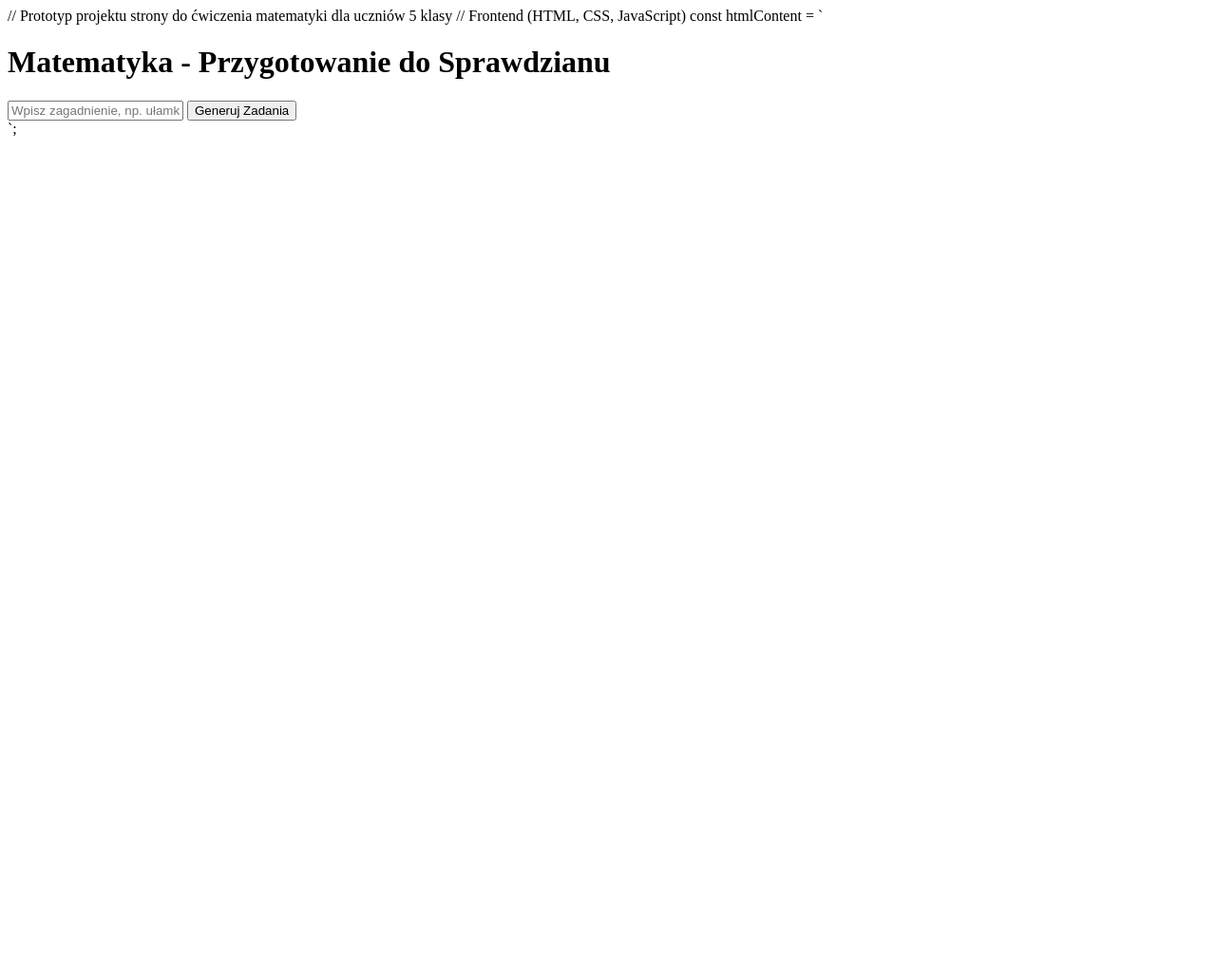
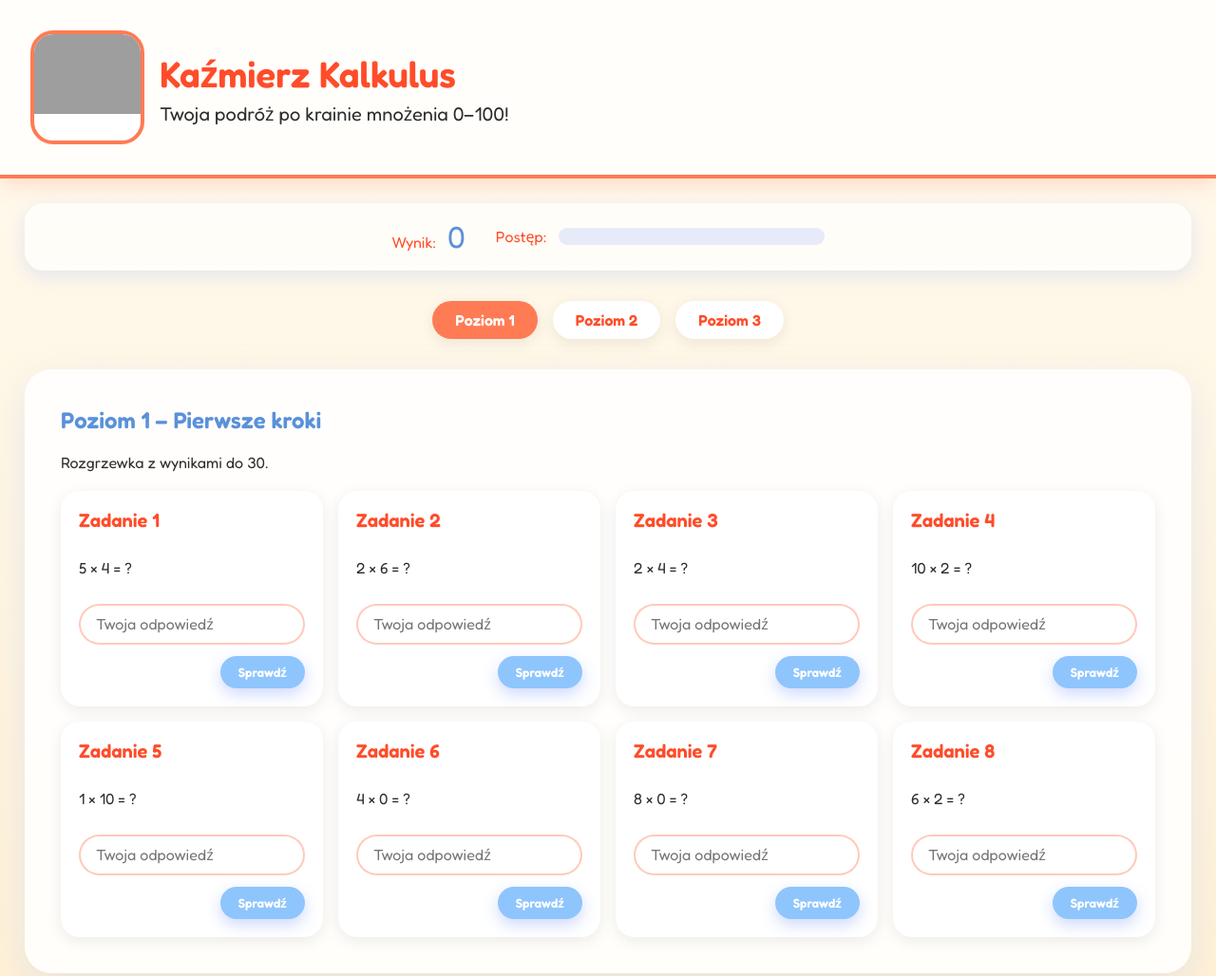
Before and after one commit to ar2r666/Matma_Henio, a plain HTML site: page index.html in a window 1280 px wide. Shown: the top 1028 px of the page at 95% size. Before the commit the page ends 800 px from the top, so only its background shows below. Drawn offline with Linux system fonts and the light colour scheme; grey boxes are pictures that could not be loaded.

Commit message:
Remove welcome overlay and start gameplay immediately

```diff
--- /dev/null
+++ b/app.js
@@ -0,0 +1,125 @@
+const TASKS_PER_LEVEL = 8;
+const LEVEL_KEYS = ["level1", "level2", "level3"];
+
+const multiplicationData = (() => {
+  const items = [];
+  for (let a = 0; a <= 10; a += 1) {
+    for (let b = 0; b <= 10; b += 1) {
+      const product = a * b;
+      const difficulty = product <= 30 ? "level1" : product <= 70 ? "level2" : "level3";
+      items.push({
+        question: `${a} × ${b}`,
+        answer: product,
+        difficulty,
+      });
+    }
+  }
+  return items;
+})();
+
+document.addEventListener("DOMContentLoaded", () => {
+  const scoreValue = document.getElementById("scoreValue");
+  const progressBar = document.querySelector(".progress-bar");
+  const progressFill = document.getElementById("progressFill");
+  const tabs = document.querySelectorAll(".level-tabs .tab");
+
+  const levelConfig = {
+    level1: document.getElementById("level1Tasks"),
+    level2: document.getElementById("level2Tasks"),
+    level3: document.getElementById("level3Tasks"),
+  };
+
+  let score = 0;
+  let completed = 0;
+  const totalTasks = TASKS_PER_LEVEL * LEVEL_KEYS.length;
+
+  LEVEL_KEYS.forEach((key) => populateLevel(key, levelConfig[key]));
+
+  tabs.forEach((tab) => {
+    tab.addEventListener("click", () => {
+      const target = tab.dataset.target;
+      if (!target) return;
+
+      document.querySelectorAll(".level-panel").forEach((panel) => {
+        panel.classList.toggle("active", panel.id === target);
+      });
+
+      tabs.forEach((button) => button.classList.toggle("active", button === tab));
+    });
+  });
+
+  function populateLevel(levelKey, container) {
+    container.innerHTML = "";
+    const filtered = multiplicationData.filter((item) => item.difficulty === levelKey);
+    const tasks = shuffle(filtered).slice(0, TASKS_PER_LEVEL);
+
+    tasks.forEach((task, index) => {
+      const card = document.createElement("div");
+      card.className = "task-card";
+      card.dataset.answer = task.answer;
+
+      const title = document.createElement("h3");
+      title.textContent = `Zadanie ${index + 1}`;
+
+      const question = document.createElement("p");
+      question.textContent = `${task.question} = ?`;
+
+      const input = document.createElement("input");
+      input.type = "number";
+      input.inputMode = "numeric";
+      input.autocomplete = "off";
+      input.placeholder = "Twoja odpowiedź";
+
+      const checkButton = document.createElement("button");
+      checkButton.type = "button";
+      checkButton.textContent = "Sprawdź";
+
+      checkButton.addEventListener("click", () => {
+        const userAnswer = Number.parseInt(input.value, 10);
+        const correctAnswer = Number(card.dataset.answer);
+
+        if (Number.isNaN(userAnswer)) {
+          card.classList.add("incorrect");
+          card.classList.remove("correct");
+          return;
+        }
+
+        if (userAnswer === correctAnswer) {
+          if (!card.dataset.completed) {
+            card.dataset.completed = "true";
+            score += 10;
+            completed += 1;
+            updateScoreboard();
+          }
+
+          card.classList.add("correct");
+          card.classList.remove("incorrect");
+          checkButton.disabled = true;
+          input.disabled = true;
+        } else {
+          card.classList.add("incorrect");
+          card.classList.remove("correct");
+        }
+      });
+
+      card.append(title, question, input, checkButton);
+      container.appendChild(card);
+    });
+  }
+
+  function updateScoreboard() {
+    scoreValue.textContent = score;
+    const percentage = Math.round((completed / totalTasks) * 100);
+    progressFill.style.width = `${percentage}%`;
+    progressBar.setAttribute("aria-valuenow", String(percentage));
+  }
+
+  function shuffle(array) {
+    const copy = [...array];
+    for (let i = copy.length - 1; i > 0; i -= 1) {
+      const j = Math.floor(Math.random() * (i + 1));
+      [copy[i], copy[j]] = [copy[j], copy[i]];
+    }
+    return copy;
+  }
+});
--- a/index.html
+++ b/index.html
@@ -1,44 +1,69 @@
-// Prototyp projektu strony do ćwiczenia matematyki dla uczniów 5 klasy
+<!DOCTYPE html>
+<html lang="pl">
+  <head>
+    <meta charset="utf-8" />
+    <meta name="viewport" content="width=device-width, initial-scale=1.0" />
+    <title>Kaźmierz Kalkulus - Przygody z Tabliczką Mnożenia</title>
+    <link rel="preconnect" href="https://fonts.googleapis.com" />
+    <link rel="preconnect" href="https://fonts.gstatic.com" crossorigin />
+    <link
+      href="https://fonts.googleapis.com/css2?family=Fredoka:wght@400;500;600&display=swap"
+      rel="stylesheet"
+    />
+    <link rel="stylesheet" href="styles.css" />
+  </head>
+  <body>
+    <header class="app-header">
+      <div class="avatar" aria-hidden="true">
+        <img src="https://avatars.dicebear.com/api/bottts/kazmierz.svg" alt="Avatar Kaźmierza Kalkulusa" />
+      </div>
+      <div class="title-group">
+        <h1>Kaźmierz Kalkulus</h1>
+        <p>Twoja podróż po krainie mnożenia 0–100!</p>
+      </div>
+    </header>
 
-// Frontend (HTML, CSS, JavaScript)
-const htmlContent = `
-<div>
-    <h1>Matematyka - Przygotowanie do Sprawdzianu</h1>
-    <input id="topic" type="text" placeholder="Wpisz zagadnienie, np. ułamki">
-    <button onclick="generateTasks()">Generuj Zadania</button>
-    <div id="tasks"></div>
-</div>
+    <main>
+      <section class="scoreboard" aria-label="Pasek postępów">
+        <div class="score">
+          <span class="label">Wynik:</span>
+          <span id="scoreValue" class="value">0</span>
+        </div>
+        <div class="progress">
+          <span class="label">Postęp:</span>
+          <div class="progress-bar" role="progressbar" aria-valuemin="0" aria-valuemax="100" aria-valuenow="0">
+            <div id="progressFill"></div>
+          </div>
+        </div>
+      </section>
 
-<script>
-    async function generateTasks() {
-        const topic = document.getElementById('topic').value;
-        const apiKey = 'YOUR_OPENAI_API_KEY'; // Tutaj wstaw swój klucz API
+      <nav class="level-tabs" aria-label="Wybór poziomu">
+        <button class="tab active" data-target="level1">Poziom 1</button>
+        <button class="tab" data-target="level2">Poziom 2</button>
+        <button class="tab" data-target="level3">Poziom 3</button>
+      </nav>
 
-        try {
-            const response = await fetch('https://api.openai.com/v1/completions', {
-                method: 'POST',
-                headers: {
-                    'Content-Type': 'application/json',
-                    'Authorization': `Bearer ${apiKey}`
-                },
-                body: JSON.stringify({
-                    model: 'text-davinci-003',
-                    prompt: `Stwórz 10 zadań matematycznych dla ucznia 5 klasy z tematu: ${topic}`,
-                    max_tokens: 150
-                })
-            });
+      <section class="level-panels" aria-live="polite">
+        <article class="level-panel active" id="level1" data-level="level1">
+          <h2>Poziom 1 – Pierwsze kroki</h2>
+          <p>Rozgrzewka z wynikami do 30.</p>
+          <div class="task-grid" id="level1Tasks"></div>
+        </article>
 
-            const data = await response.json();
-            const tasks = data.choices[0].text.split('\n').filter(task => task);
-            let tasksHtml = '';
-            tasks.forEach((task, index) => {
-                tasksHtml += `<p>Zadanie ${index + 1}: ${task}</p><input type="text" id="answer${index}"><br>`;
-            });
-            document.getElementById('tasks').innerHTML = tasksHtml;
-        } catch (error) {
-            console.error('Błąd przy generowaniu zadań', error);
-            alert('Wystąpił problem z generowaniem zadań.');
-        }
-    }
-</script>
-`;
+        <article class="level-panel" id="level2" data-level="level2">
+          <h2>Poziom 2 – Wspinaczka</h2>
+          <p>Ćwiczymy działania z wynikami do 70.</p>
+          <div class="task-grid" id="level2Tasks"></div>
+        </article>
+
+        <article class="level-panel" id="level3" data-level="level3">
+          <h2>Poziom 3 – Szczytowa misja</h2>
+          <p>Zmierz się z najtrudniejszymi przykładami do 100.</p>
+          <div class="task-grid" id="level3Tasks"></div>
+        </article>
+      </section>
+    </main>
+
+    <script src="app.js" defer></script>
+  </body>
+</html>
--- /dev/null
+++ b/styles.css
@@ -0,0 +1,235 @@
+:root {
+  --background: linear-gradient(180deg, #fffbf0 0%, #fff1d6 100%);
+  --primary: #ff7b54;
+  --primary-dark: #ff4c29;
+  --accent: #8ec5fc;
+  --accent-dark: #5a91d9;
+  --text: #2d2d2d;
+  --card-bg: rgba(255, 255, 255, 0.9);
+  --success: #58c49b;
+  --error: #ff4d6d;
+  font-size: 16px;
+}
+
+* {
+  box-sizing: border-box;
+}
+
+body {
+  margin: 0;
+  font-family: "Fredoka", "Segoe UI", sans-serif;
+  color: var(--text);
+  background: var(--background);
+  min-height: 100vh;
+  display: flex;
+  flex-direction: column;
+}
+
+img {
+  max-width: 100%;
+  height: auto;
+  display: block;
+}
+
+main {
+  flex: 1;
+  padding: clamp(1rem, 2vw, 2rem);
+  display: flex;
+  flex-direction: column;
+  gap: clamp(1rem, 2.5vw, 2rem);
+}
+
+.app-header {
+  display: flex;
+  align-items: center;
+  gap: 1rem;
+  padding: clamp(1rem, 3vw, 2rem);
+  background: rgba(255, 255, 255, 0.75);
+  backdrop-filter: blur(6px);
+  border-bottom: 4px solid var(--primary);
+  box-shadow: 0 6px 20px rgba(255, 123, 84, 0.25);
+}
+
+.app-header h1 {
+  margin: 0;
+  font-size: clamp(1.75rem, 3vw, 2.5rem);
+  color: var(--primary-dark);
+}
+
+.app-header p {
+  margin: 0.2rem 0 0;
+  font-size: clamp(1rem, 2vw, 1.25rem);
+}
+
+.avatar {
+  width: clamp(72px, 12vw, 120px);
+  aspect-ratio: 1;
+  border-radius: 24px;
+  overflow: hidden;
+  border: 4px solid var(--primary);
+  background: var(--card-bg);
+}
+
+button {
+  font-family: inherit;
+  font-weight: 600;
+  border: none;
+  border-radius: 999px;
+  cursor: pointer;
+  transition: transform 0.2s ease, box-shadow 0.2s ease;
+}
+
+.scoreboard {
+  display: flex;
+  flex-wrap: wrap;
+  gap: 1rem 2rem;
+  align-items: center;
+  justify-content: center;
+  background: rgba(255, 255, 255, 0.7);
+  border-radius: 20px;
+  padding: 1rem 1.5rem;
+  box-shadow: 0 6px 20px rgba(138, 173, 255, 0.25);
+}
+
+.score .label,
+.progress .label {
+  font-size: 1rem;
+  color: var(--primary-dark);
+}
+
+.score .value {
+  font-size: 2rem;
+  color: var(--accent-dark);
+  margin-left: 0.5rem;
+}
+
+.progress {
+  display: flex;
+  align-items: center;
+  gap: 0.75rem;
+}
+
+.progress-bar {
+  position: relative;
+  width: min(280px, 45vw);
+  height: 18px;
+  background: rgba(94, 129, 244, 0.15);
+  border-radius: 999px;
+  overflow: hidden;
+}
+
+.progress-bar div {
+  position: absolute;
+  inset: 0;
+  width: 0%;
+  background: linear-gradient(90deg, var(--accent), var(--accent-dark));
+  transition: width 0.4s ease;
+}
+
+.level-tabs {
+  display: flex;
+  justify-content: center;
+  gap: 1rem;
+  flex-wrap: wrap;
+}
+
+.level-tabs .tab {
+  background: white;
+  color: var(--primary-dark);
+  padding: 0.65rem 1.5rem;
+  border-radius: 999px;
+  font-size: 1rem;
+  box-shadow: 0 4px 16px rgba(0, 0, 0, 0.08);
+}
+
+.level-tabs .tab.active {
+  background: var(--primary);
+  color: white;
+}
+
+.level-panel {
+  display: none;
+  background: var(--card-bg);
+  border-radius: 28px;
+  padding: clamp(1.5rem, 3vw, 2.5rem);
+  box-shadow: 0 12px 40px rgba(138, 173, 255, 0.2);
+}
+
+.level-panel.active {
+  display: block;
+}
+
+.level-panel h2 {
+  margin-top: 0;
+  color: var(--accent-dark);
+}
+
+.task-grid {
+  display: grid;
+  grid-template-columns: repeat(auto-fit, minmax(220px, 1fr));
+  gap: 1rem;
+  margin-top: 1.25rem;
+}
+
+.task-card {
+  background: white;
+  border-radius: 20px;
+  padding: 1rem;
+  display: flex;
+  flex-direction: column;
+  gap: 0.75rem;
+  border: 3px solid transparent;
+  box-shadow: 0 4px 16px rgba(0, 0, 0, 0.08);
+}
+
+.task-card.correct {
+  border-color: var(--success);
+}
+
+.task-card.incorrect {
+  border-color: var(--error);
+}
+
+.task-card h3 {
+  margin: 0;
+  font-size: 1.25rem;
+  color: var(--primary-dark);
+}
+
+.task-card input {
+  border-radius: 999px;
+  border: 2px solid rgba(255, 123, 84, 0.4);
+  padding: 0.6rem 1rem;
+  font-size: 1rem;
+  font-family: inherit;
+}
+
+.task-card button {
+  align-self: flex-end;
+  background: var(--accent);
+  color: white;
+  padding: 0.5rem 1.2rem;
+  box-shadow: 0 6px 16px rgba(94, 129, 244, 0.3);
+}
+
+.task-card button:hover,
+.task-card button:focus-visible {
+  transform: translateY(-2px);
+  box-shadow: 0 10px 24px rgba(94, 129, 244, 0.5);
+}
+
+@media (max-width: 640px) {
+  .app-header {
+    flex-direction: column;
+    text-align: center;
+  }
+
+  .scoreboard {
+    flex-direction: column;
+  }
+
+  .progress {
+    width: 100%;
+    justify-content: center;
+  }
+}
```
